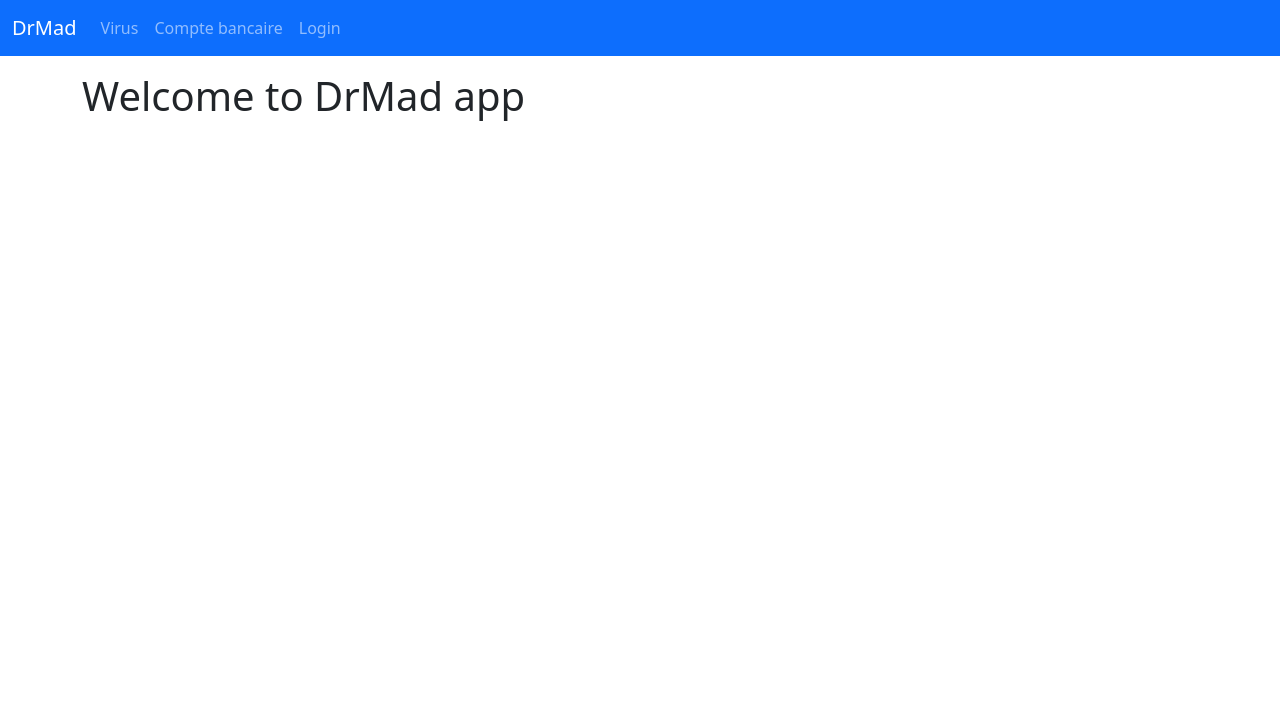
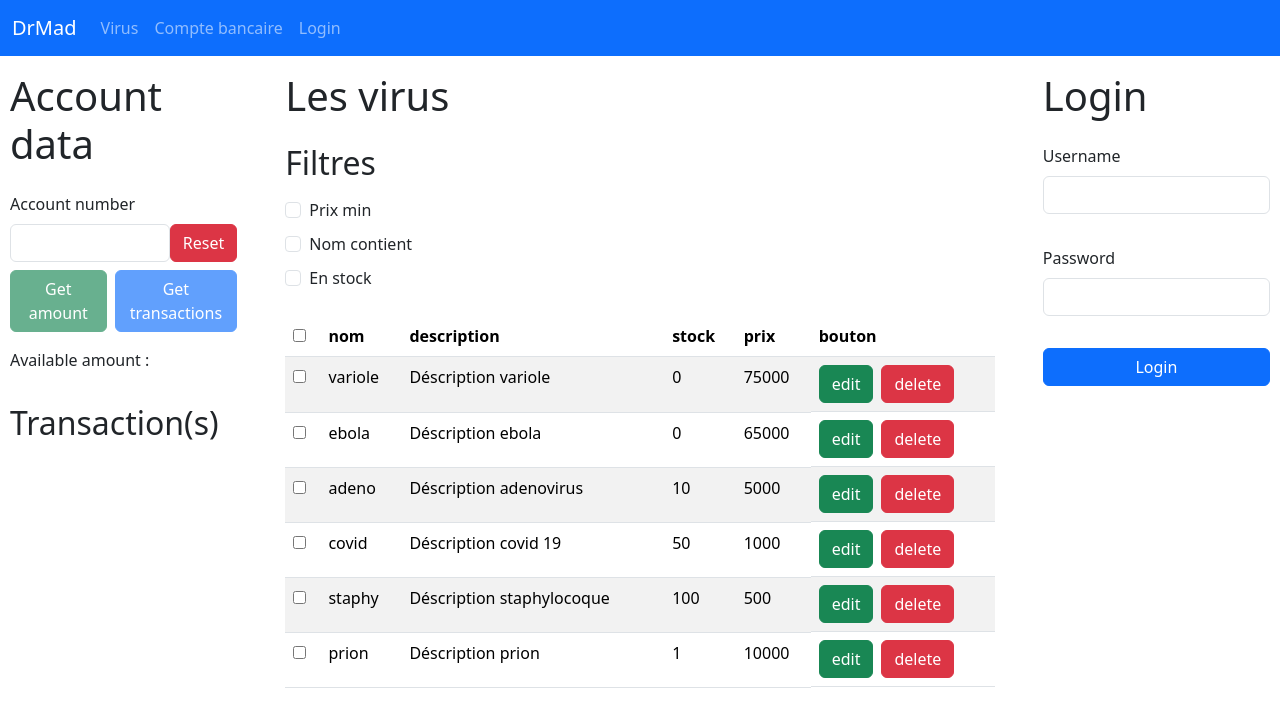
Before and after one commit to mrvolive/dr_mad, a Vue app: page / in a window 1280 px wide. Shown: the top 726 px of the page. Built offline with nearby package versions, Linux system fonts and the light colour scheme.

Commit message:
set the location of component with the right style

```diff
--- a/src/App.vue
+++ b/src/App.vue
@@ -3,8 +3,14 @@
     <NavBar :navItems="navItems" />
 
 
-    <div class="container d-flex flex-column gap-3">
-      <router-view />
+    <div class="d-flex flex-column gap-5">
+      <div class="d-flex justify-content-between gap-5">
+        <router-view name="left" style="width: 20dvw; padding: 0 0 0 10px;" />
+        <router-view name="center" style="width: 60dvw;" />
+        <router-view name="right" style="width: 20dvw; padding: 0 10px 0 0;" />
+      </div>
+
+      <router-view name="bottom" />
     </div>
   </div>
 </template>
--- a/src/router/index.js
+++ b/src/router/index.js
@@ -11,7 +11,11 @@ const routes = [
   {
     path: '/',
     name: 'home',
-    component: HomeView
+    components: {
+      center: VirusesView,
+      left: BankAccountView,
+      right: ShopLoginView,
+    },
   },
   {
     path: '/shop/items',
```
